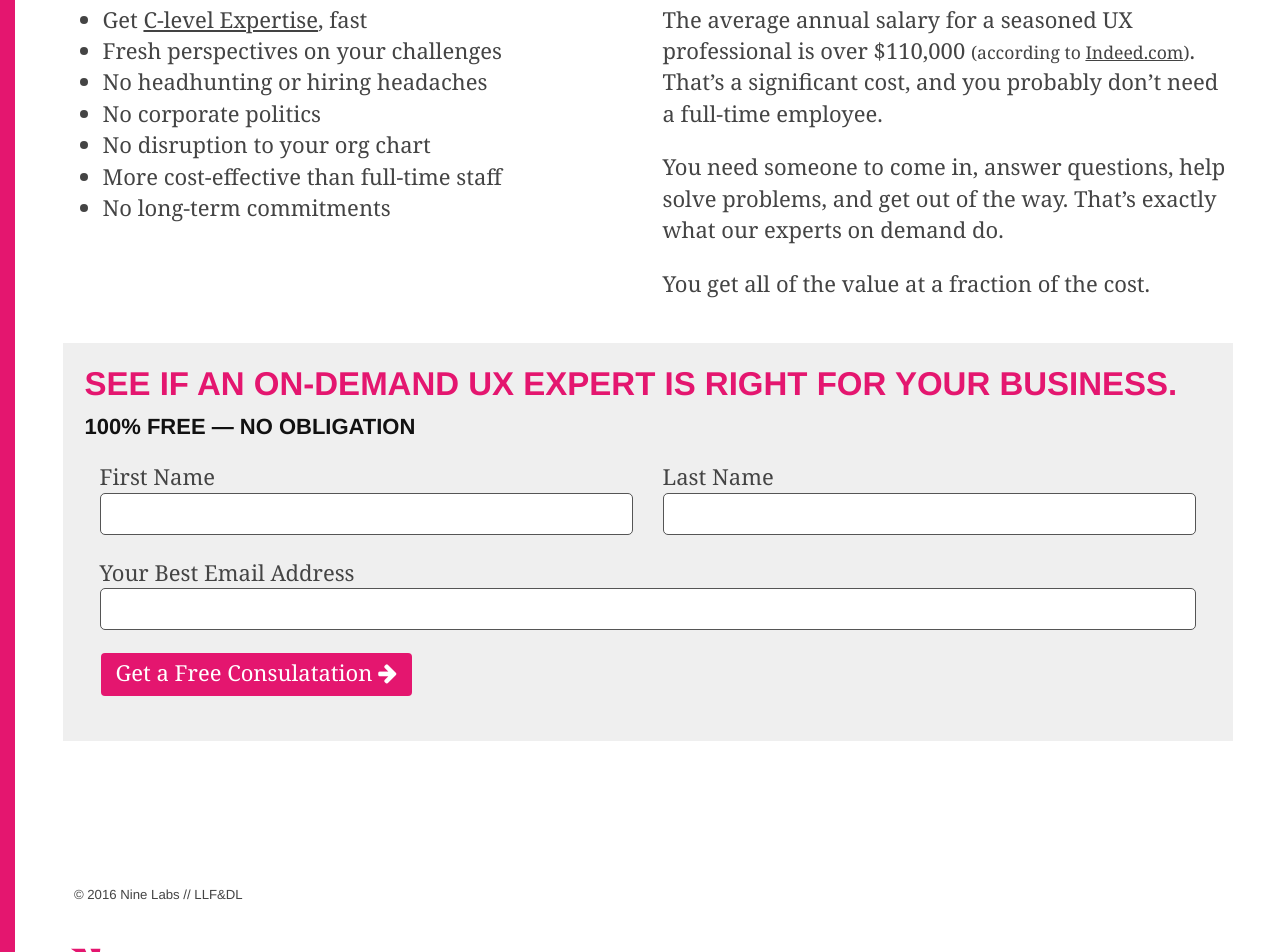
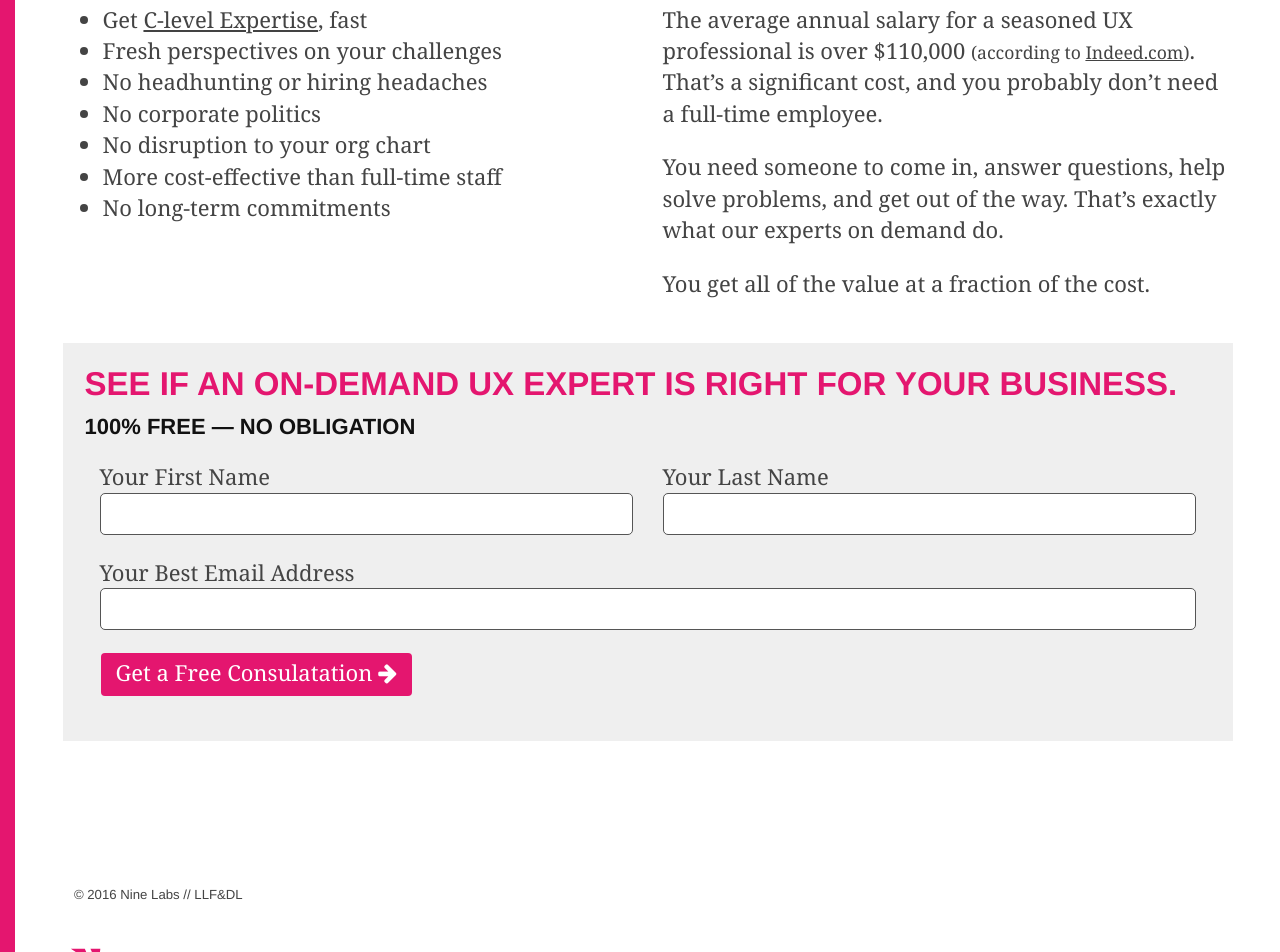
Before and after one commit to ninelabs/ninelabs.com, a Jekyll site: the page built from experts/index.html, in a window 1280 px wide. Shown: the part 976-1928 px from the top of the page. Built offline with Jekyll 4.4.1, drawn with Linux system fonts in a browser that asks for light colours; nearby versions of some CDN libraries.

Commit message:
Swapped out the IFS forms

```diff
--- a/experts/index.html
+++ b/experts/index.html
@@ -48,24 +48,27 @@
 
   <div class="row" id="free-consultation">
     <div class="col col-100">
-      <form class="simple-contact" accept-charset="UTF-8" action="https://il258.infusionsoft.com/app/form/process/8256023cf3b9eb78a45d7a12f0b4c0b6" class="infusion-form" method="POST">
-        <input name="inf_form_xid" type="hidden" value="8256023cf3b9eb78a45d7a12f0b4c0b6" />
-        <input name="inf_form_name" type="hidden" value="Expresses Interest" />
-        <input name="infusionsoft_version" type="hidden" value="1.48.0.46" />
+      <form class="simple-contact" accept-charset="UTF-8" action="http://app.ninelabs.com/proc.php" method="POST" enctype="multipart/form-data">
         <h2 style="margin:0">See if an On-Demand UX Expert is right for your business.</h2>
         <h4 style="margin:.5em 0 1em">100% free &mdash; No obligation</h4>
-
+        <input type="hidden" name="f" value="44">
+        <input type="hidden" name="s" value="">
+        <input type="hidden" name="c" value="0">
+        <input type="hidden" name="m" value="0">
+        <input type="hidden" name="act" value="sub">
+        <input type="hidden" name="nlbox[]" value="3">
+        <input type="hidden" name="field[3]" value="{{ page.title }}">
         <div class="group-half">
-          <label for="inf_field_FirstName">First Name</label>
-          <input class="infusion-field-input-container" id="inf_field_FirstName" name="inf_field_FirstName" type="text" />
+          <label for="inf_field_FirstName">Your First Name</label>
+          <input type="text" name="firstname">
         </div>
         <div class="group-half">
-          <label for="inf_field_LastName">Last Name</label>
-          <input class="infusion-field-input-container" id="inf_field_LastName" name="inf_field_LastName" type="text" />
+          <label for="inf_field_LastName">Your Last Name</label>
+          <input type="text" name="lastname">
         </div>
         <div class="group-full">
           <label for="inf_field_Email">Your Best Email Address</label>
-          <input class="infusion-field-input-container" id="inf_field_Email" name="inf_field_Email" type="text" />
+          <input type="email" name="email">
         </div>
         <div class="group-full">
           <button class="btn" type="submit">Get a Free Consulatation <i class="fa fa-arrow-right"></i></button>
@@ -73,6 +76,4 @@
       </form>
     </div>
   </div>
-
 </section>
-<script type="text/javascript" src="https://il258.infusionsoft.com/app/webTracking/getTrackingCode?trackingId=7ee1dd5e04add73e753833d167f5f088"></script>
```
Also changed, not shown: ondemand/index.html (+13 -10 lines).
